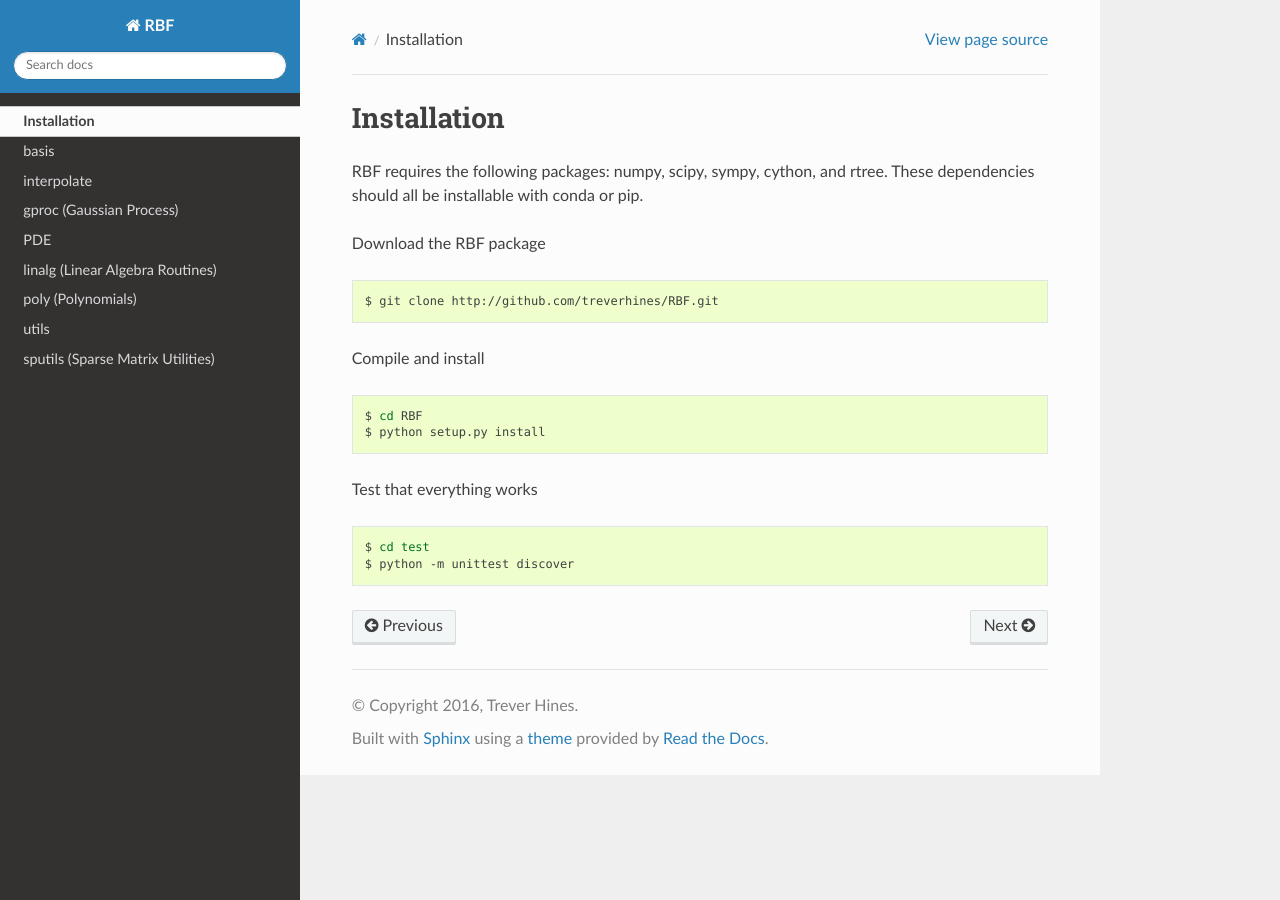
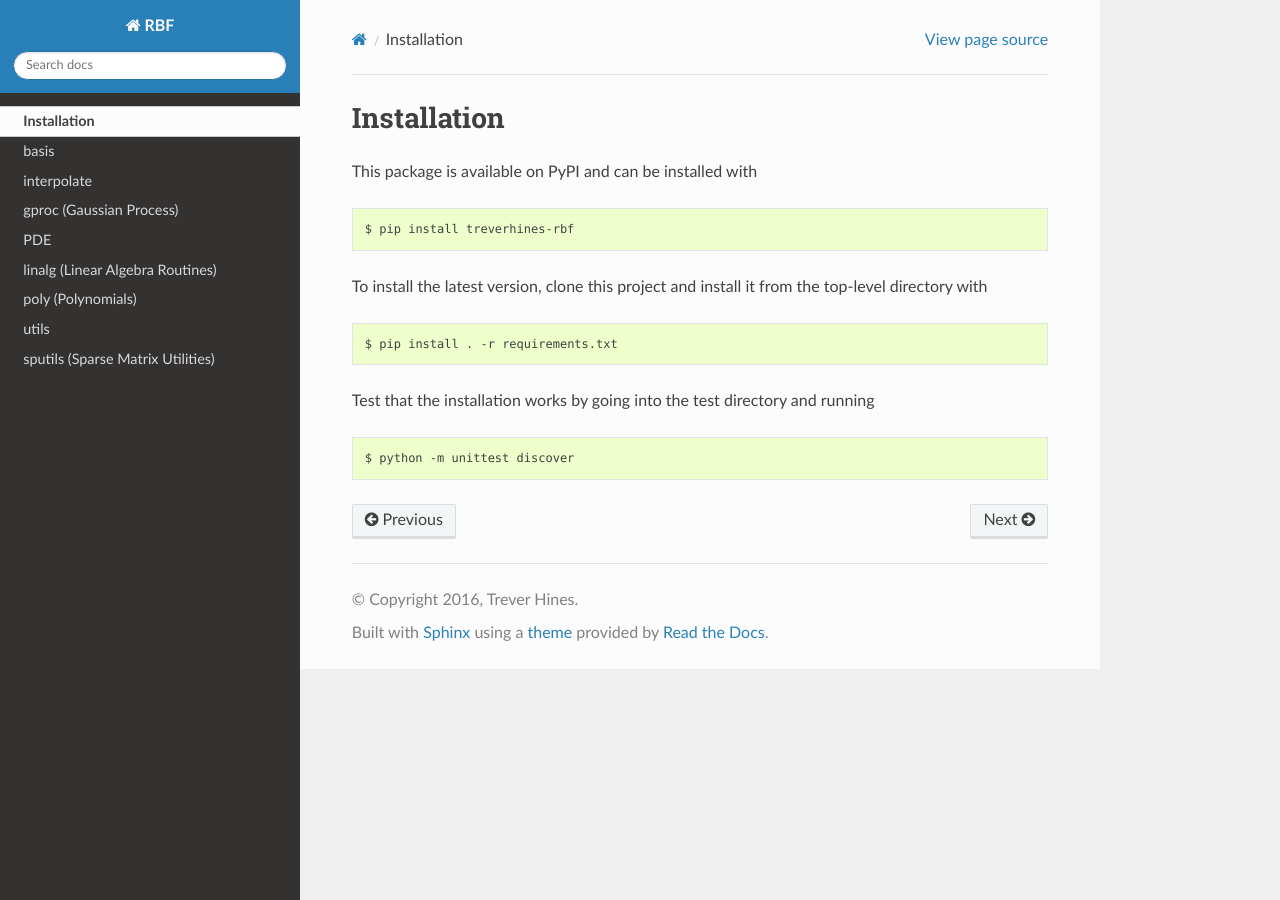
Before and after one commit to treverhines/RBF, a Sphinx documentation site: the page built from docs/source/installation.rst, in a window 1280 px wide. Built offline with Sphinx 7.4.7 and the Read the Docs theme 2.0.0, drawn with Linux system fonts in a browser that asks for light colours; pages that are not in the unit, such as notebooks, are missing from menus; the version number could not be read and is left out.

Commit message:
update install instructions on docs

```diff
--- a/docs/source/installation.rst
+++ b/docs/source/installation.rst
@@ -1,24 +1,21 @@
 Installation
 ============
-RBF requires the following packages: numpy, scipy, sympy, cython, and rtree.
-These dependencies should all be installable with conda or pip.
-
-Download the RBF package
+This package is available on PyPI and can be installed with
 
 .. code-block:: bash
 
-  $ git clone http://github.com/treverhines/RBF.git
+    $ pip install treverhines-rbf
 
-Compile and install
+
+To install the latest version, clone this project and install it from the
+top-level directory with
 
 .. code-block:: bash
 
-  $ cd RBF
-  $ python setup.py install
+    $ pip install . -r requirements.txt
 
-Test that everything works
+Test that the installation works by going into the test directory and running
 
 .. code-block:: bash
 
-  $ cd test
-  $ python -m unittest discover
+    $ python -m unittest discover
```
